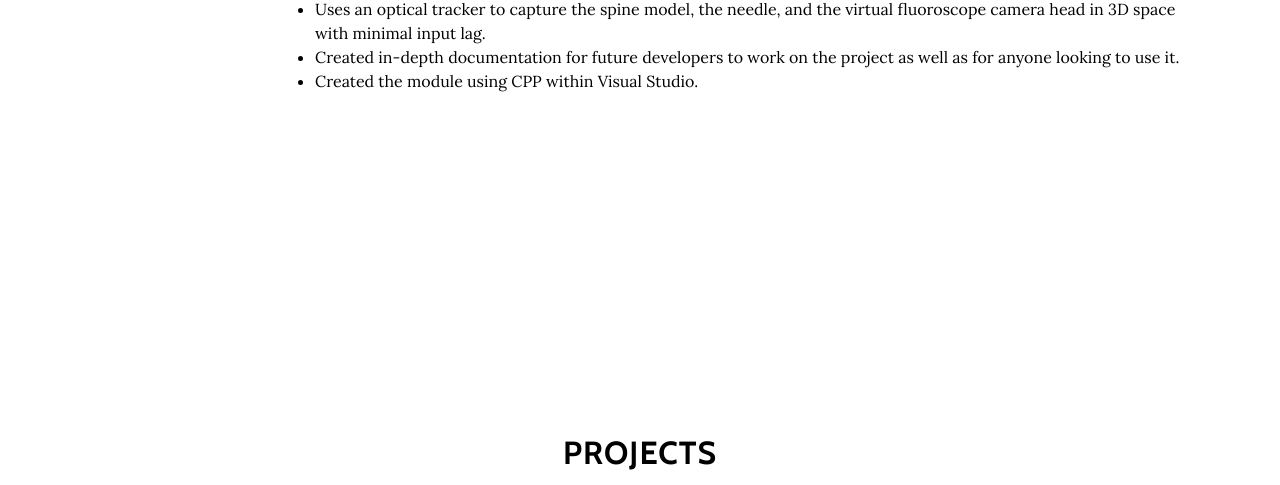
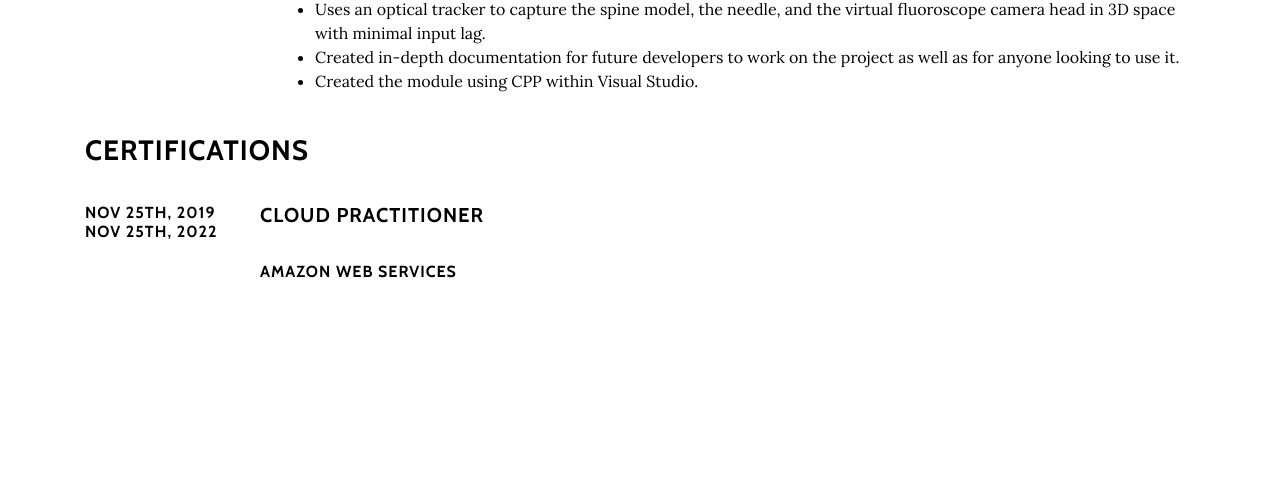
Before and after one commit to rheera/RamanHeera.github.io-master, a plain HTML site: page index.html in a window 1280 px wide. Shown: the part 2799-3284 px from the top of the page. Drawn offline with nearby package versions, Linux system fonts and the light colour scheme; some packages are replaced by stand-ins of ours.

Commit message:
Added a certification section
- under experience and added cert

```diff
--- a/index.html
+++ b/index.html
@@ -109,7 +109,7 @@
     <!-- Experience Section -->
     <section id="experience" class="experience-section content-section">
       <div class="container">
-          <h2 class="text-center">Experience <h5 class="text-center"><a href="img/RamanResume.pdf"><i class="fa fa-briefcase fa-fw"></i>Résumé</a></h5> </h2>
+          <h2 class="text-center">Experience <h5 class="text-center"><a href="img/RamanResume.pdf" target="_blank"><i class="fa fa-briefcase fa-fw"></i>Résumé</a></h5> </h2>
 
 
 <h3 class="text-left" style="text-transform: uppercase">Education</h3>
@@ -179,7 +179,21 @@
         </div>
         </div>
       </div>
-  </div>
+          <h3 class="text-left" style="text-transform: uppercase">Certifications</h3>
+          <div class="row">
+              <div class="col-sm-2">
+                  <h6>Nov 25th, 2019<br>Nov 25th, 2022</h6>
+              </div>
+              <div class="col-sm-10">
+                  <div class="row">
+                      <div class="col-xs-9">
+                          <h5 style="text-transform: uppercase; font-weight: bold;">Cloud Practitioner</h5>
+                          <h6>Amazon Web Services</h6>
+                      </div>
+                  </div>
+              </div>
+          </div>
+      </div>
     </section>
 
     <!-- Portfolio Section -->
@@ -197,11 +211,12 @@
               <br><br>
           </div>
         </div>
+
         <div class="col-md-4">
           <div class="box to-animate">
             <div class="icon colored-2"><span><i class="icon-screen-desktop"></i></span></div>
             <h3>A Thief's Story</h3>
-            <p>A <a href="https://github.com/rheera/ATSdemo">2D Platform Game</a> where you are a thief that must stealthily navigate each level, thwart any obstacles, and steal the target object to complete the game and continue the story.</p>
+            <p>A <a href="https://github.com/rheera/ATSdemo" target="_blank">2D Platform Game</a> where you are a thief that must stealthily navigate each level, thwart any obstacles, and steal the target object to complete the game and continue the story.</p>
             <img src="img/ATSDemo.gif" height="125" width="200" />
               <br><br>
           </div>
@@ -211,7 +226,7 @@
           <div class="box to-animate">
             <div class="icon colored-2"><span><i class="icon-screen-desktop"></i></span></div>
             <h3>NBA Stats to Redefine Player Roles </h3>
-            <p>A <a href="https://github.com/rheera/NBA-Statistics-Project">database</a> that takes NBA player's statistics and labels them as different positions than the original 5, done by using a webscraper to take data and put it into an SQL database.</p>
+            <p>A <a href="https://github.com/rheera/NBA-Statistics-Project" target="_blank">database</a> that takes NBA player's statistics and labels them as different positions than the original 5, done by using a webscraper to take data and put it into an SQL database.</p>
             <img src="img/top-to-wing-pass-5-out.gif" height="125" width="200" />
           </div>
             </div>
```
